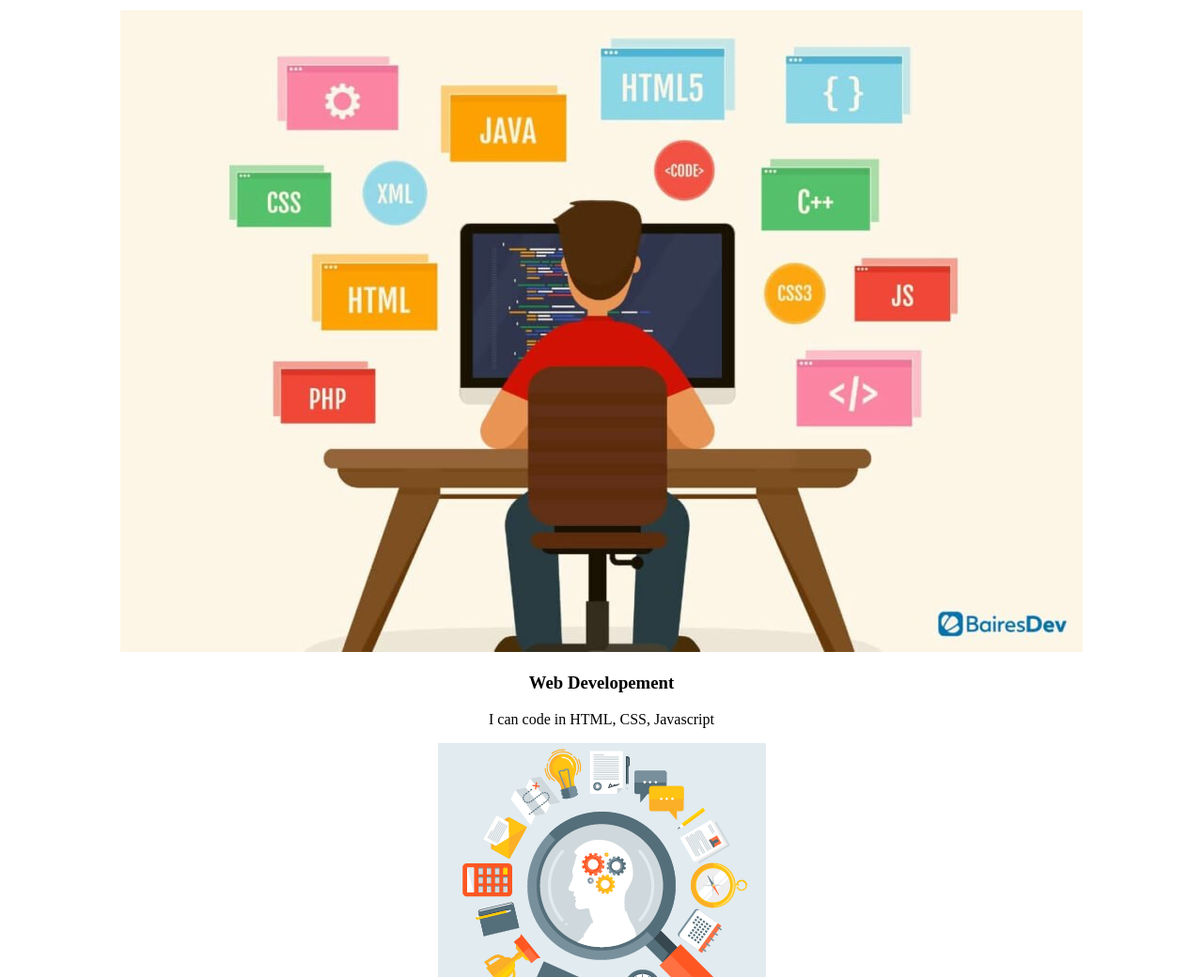
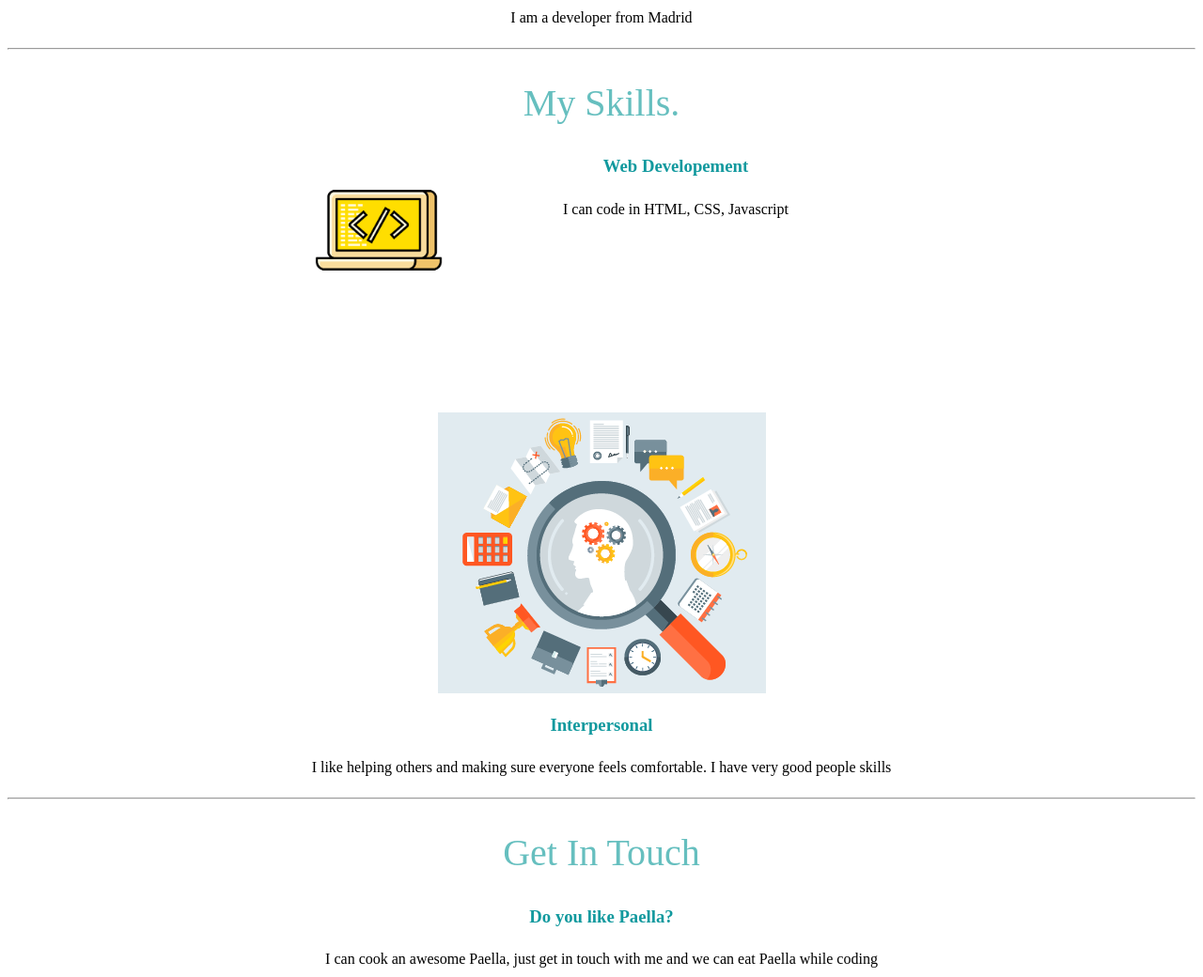
Before and after one commit to Javier-Guillen/CV, a plain HTML site: page index.html in a window 1280 px wide. Shown: the part 881-1921 px from the top of the page at 94% size. Drawn offline with Linux system fonts and the light colour scheme.

Commit message:
Commit rutinario

```diff
--- a/CSS/styles.css
+++ b/CSS/styles.css
@@ -2,42 +2,82 @@
 
 body{
     background-color: white;
-    margin: 0px;
     text-align: center;
 }
 h1{
     margin-top: 50px;
     margin-bottom: 0px;
     font-size: 4rem;
+    color: #66BFBF;
+    line-height: 2;
 }
 
-p{
+h2{
+    font-size: 2.5rem;
+    color: #66BFBF;
+    font-weight: normal;
 }
 
+h3{
+    color: #11999E;
+    display: block;
+    vertical-align: middle;
+}
+p{
+    line-height: 2;
+}
 .top-container{
     background-color: #C2DED1;
     border-color: black;
     padding: 20px;
 }
+.top-cloud{
+    position: absolute;
+    right: 100px;
+}
+
+.bottom-cloud{
+    position: absolute;
+    left: 100px;
+    top: 200px;
+}
 
 .middle-container{
+}
 
+.skill-row1{
+    width: 50%;
+    margin: auto;
+    margin-bottom: 200px;
+    /* text-align: left; */
+}
+.web_dev_pic{
+    float: left;
+    display: block;
+    margin-left: auto;
+    margin-right: auto;
+    width: 25%;
+}
+.h3_web_dev{
+}
+.p_I_can_code{
+
+}
+.skill-row2{
+    width: 50%;
+    margin: auto;
+    /* text-align: left; */
+}
+
+
+.skiills-pic{
+    width: 25%;
+    display: block;
+    margin-left: auto;
+    margin-right: auto;
+    float: right;
 }
 
 .bottom-container{
 
 }
-
-.top-cloud{
-    position: absolute;
-    right: 200px;
-}
-
-.bottom-cloud{
-    position: absolute;
-    left: 200px;
-}
-
-.proffesion{
-    font-size: 2.5rem;
-}
--- a/index.html
+++ b/index.html
@@ -11,7 +11,7 @@
             <img class="top-cloud" src="images/nube.png" alt="nube">
             <img class="bottom-cloud" src="images/nube.png" alt="nube">
             <h1>Javier Guillén</h1>
-            <p class="proffesion">Software Developer</p>
+            <h2 class="proffesion">Software Developer</h2>
             <img src="images/montana.png" alt="montaña">
         </div>
         <div class="middle-container">
@@ -23,13 +23,13 @@
             <hr>
             <div class="skills">
               <h2>My Skills.</h2>
-              <div class="skill-row">
-                <img class="" src="images/Programming.jpg" alt="skills-picture">
-                <h3>Web Developement</h3>
-                <p>I can code in HTML, CSS, Javascript</p>
+              <div class="skill-row1">
+                <img class="web_dev_pic" src="images/pearce-media-icons-05.webp" alt="skills-picture">
+                <h3 class="h3_web_dev">Web Developement</h3>
+                <p class="p_I_can_code">I can code in HTML, CSS, Javascript</p>
               </div>
-              <div class="skill-row">
-                <img class="" src="images/Skills-picture.png" alt="skills-picture">
+              <div class="skill-row2">
+                <img class="skills_pic" src="images/Skills-picture.png" alt="skills-picture">
                 <h3>Interpersonal</h3>
                 <p>I like helping others and making sure everyone feels comfortable. I have very good people skills</p>
               </div>
@@ -38,7 +38,7 @@
             <div class="contact-me">
               <h2>Get In Touch</h2>
               <h3>Do you like Paella?</h3>
-              <p>I can cook an awesome Paella, just get in tocuh with me and we can eat Paella while coding
+              <p>I can cook an awesome Paella, just get in touch with me and we can eat Paella while coding
               </p>
               <a class="btn" href="mailto:javier.guillen.colomer@gmail.com">CONTACT ME</a>
             </div>
```
Also changed, not shown: images/Web-Dev-picture.png (added), images/pearce-media-icons-05.webp (added), images/web-dev-pic.jpg (added).
